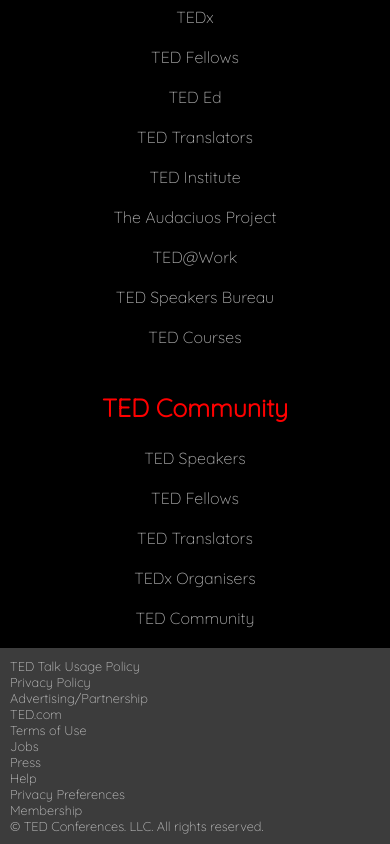
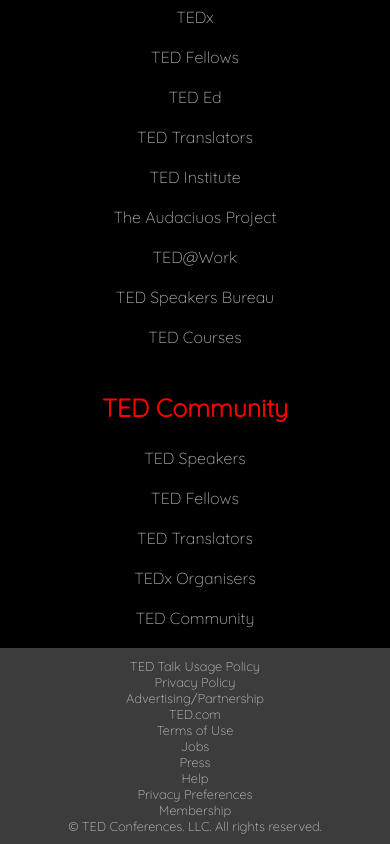
Before and after one commit to UnsolvedMechanism/TEDxIITHMembership, a plain HTML site: page index.html in a window 390 px wide. Shown: the part 2625-3469 px from the top of the page. Drawn offline with Linux system fonts and the light colour scheme.

Commit message:
Update style.css

```diff
--- a/style.css
+++ b/style.css
@@ -250,6 +250,6 @@
     }
     .TED{
         flex-direction: column;
-        /* align-self: center; */
+        align-items: center;
     }
 }
```
